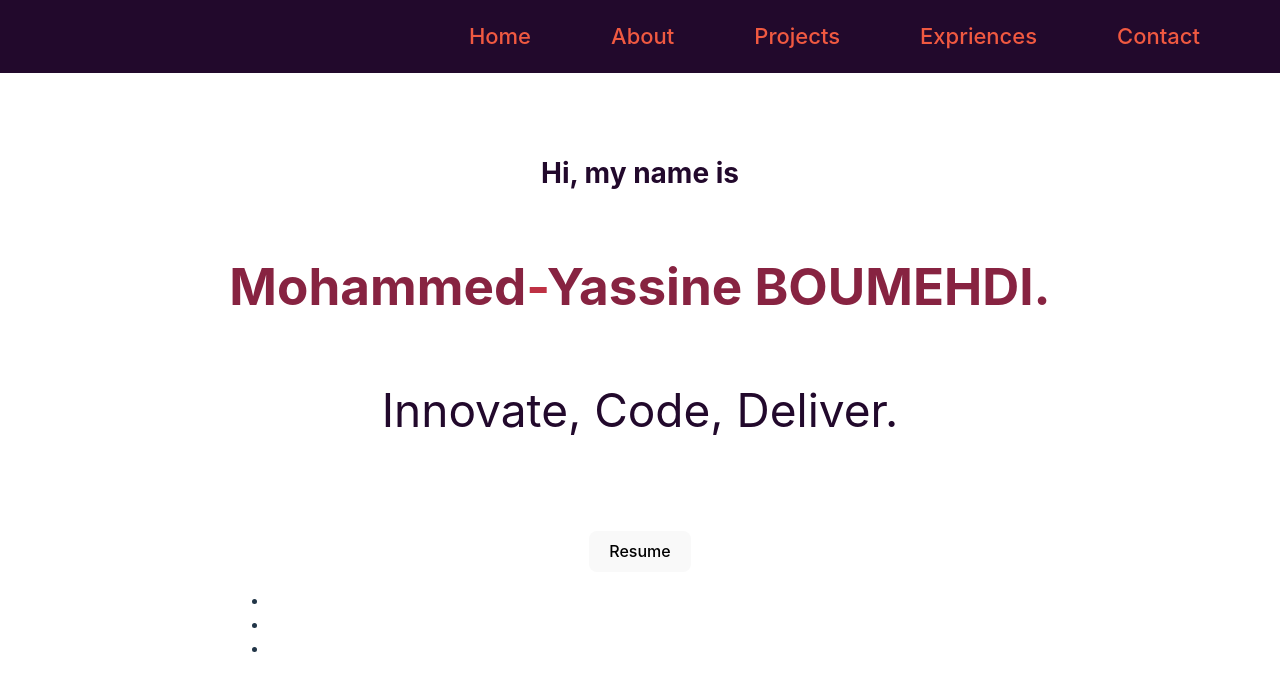
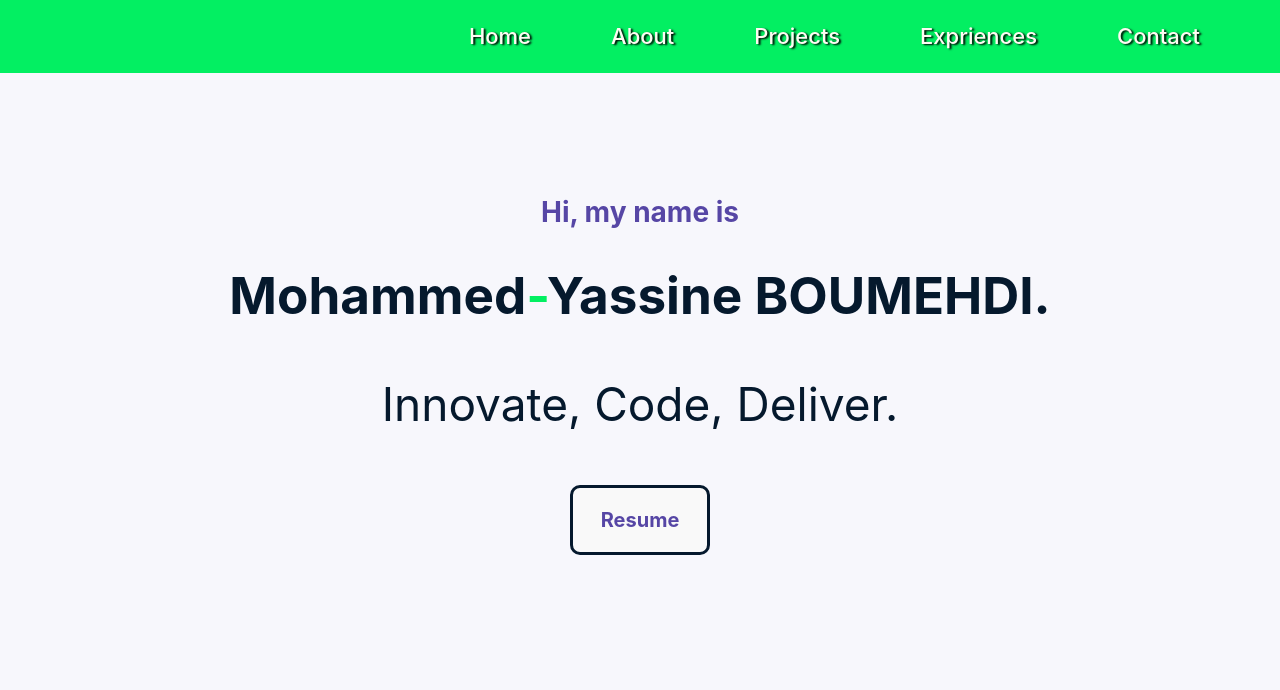
Before and after one commit to MYassineBoum/dev-portfolio-ViteJS, a React (Vite) app in the folder dev-portfolio/: page / in a window 1280 px wide. Shown: the top 690 px of the page. Built offline with nearby package versions, Linux system fonts and the light colour scheme.

Commit message:
home almost done

```diff
--- a/dev-portfolio/src/components/Home/Home.css
+++ b/dev-portfolio/src/components/Home/Home.css
@@ -1,38 +1,78 @@
-:root {
+body {
+    background-color: #F7F7FC;
+    overflow: hidden;
+}
+
+.general {
+    display: flex;
+    flex-direction: column;
+    align-items: center;
+    height: max-content;
+}
+
+h1 {
+    color: #05192D;
+    font-size: 46px;
+}
+
+h1 span {
+    color: #03EF62;
+}
+
+h3 {
+    color: #5646A5;
+    font-size: 28px;
+}
+
+p {
+    color: #05192D;
+    font-size: 46px;
+}
+
+.social {
     display: flex;
     flex-direction: column;
     align-items: center;
     justify-content: center;
-    min-height: 85vh;
-    width: 100%;
-    background-color: #F6F1EE;
+    height: max-content;
 }
 
-.general {
+.social button {
+    width: 140px;
+    padding: 20px;
+    outline: none;
+    cursor: pointer;
+    border: 3px solid #05192D;
+    border-radius: 10px;
+    font-size: 20px;
+    font-weight: bold;
+    color: #5646A5;
+    transition: .3s;
+}
+
+.social button:hover {
+    background-color: #05192D;
+    color: #03EF62;
+    transition: .3s;
+    outline: none;
+}
+
+.social ul {
+    list-style: none;
     display: flex;
     flex-direction: row;
     align-items: center;
-    justify-content: center;
-    padding-bottom: 40px;
+    height: 50px;
 }
 
-h1 {
-    color: #872341;
-    font-size: 46px;
-    padding-bottom: 15px;
+.social ul li a {
+    font-size: 30px;
+    cursor: pointer;
+    color: #e0fbfc;
+    background: none;
+    transition: 0.2s;
 }
 
-h1 span {
-    color: #BE3144;
+.social ul li a:hover  {
+    opacity: .4;
 }
-
-h3 {
-    color: #22092C;
-    font-size: 28px;
-    padding-bottom: 30px;
-}
-
-p {
-    color: #22092C;
-    font-size: 46px;
-}
--- a/dev-portfolio/src/components/Layout/Layout.css
+++ b/dev-portfolio/src/components/Layout/Layout.css
@@ -2,7 +2,7 @@ nav {
     position: fixed;
     top: 0;
     left: 0;
-    background-color: #22092C;
+    background-color: #03EF62;
     padding: 20px;
     width: 100%;
 }
@@ -23,9 +23,13 @@ nav ul li {
 }
 
 nav ul li a {
-    color: #F05941;
+    color: #FFFBF3;
+    text-shadow: 2px 1px 2px #000000;
+    transition: .2s;
 }
 
 nav ul li a:hover {
-    color: #BE3144;
+    color: #05192D;
+    text-shadow: none;
+    transition: .2s;
 }
```
Also changed, not shown: dev-portfolio/src/components/Home/Home.tsx (+5 -5 lines).
